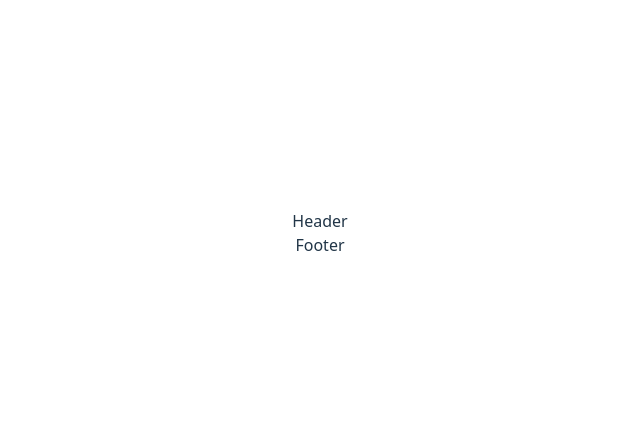
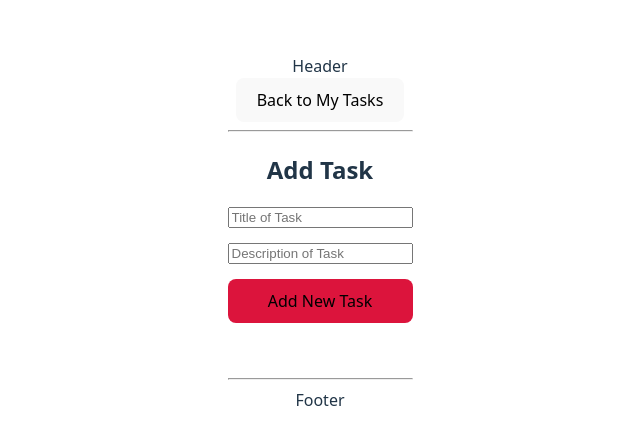
Before and after one commit to NashitaSattar/React-To-Do-List-Application, a React (Vite) app: page /add-task in a window 1280 px wide. Before the commit this address had no page. Shown: the part 167-612 px from the top of the page, without its empty margins (320-960 px from the left). Built offline with nearby package versions, Linux system fonts and the light colour scheme.

Commit message:
Created Add Users Functionality

```diff
--- a/src/App.jsx
+++ b/src/App.jsx
@@ -2,6 +2,7 @@ import { useState } from 'react'
 import { BrowserRouter, Routes, Route } from 'react-router-dom'
 import './App.css'
 import {TaskList} from "./pages/TaskList"
+import {AddTask} from "./pages/AddTask"
 import {Header} from "./component/Header"
 import {Footer} from "./component/Footer"
 
@@ -12,7 +13,8 @@ function App() {
       <BrowserRouter>
         {<Header/>}
         <Routes>
-          <Route path="/" element={<TaskList/>} />
+          <Route path="/tasks" element={<TaskList/>} />
+          <Route path="/add-task" element={<AddTask/>} />
         </Routes>
         {<Footer/>}
       </BrowserRouter>
--- a/src/component/Footer.jsx
+++ b/src/component/Footer.jsx
@@ -2,6 +2,9 @@ import React from 'react'
 
 export const Footer = () => {
   return (
-    <div>Footer</div>
+    <>
+      <hr/>
+      <div>Footer</div>
+    </>
   )
 }
--- a/src/component/Header.jsx
+++ b/src/component/Header.jsx
@@ -1,7 +1,13 @@
 import React from 'react'
+import { useNavigate, Link } from 'react-router-dom'
 
 export const Header = () => {
   return (
-    <div>Header</div>
+    <>
+      <div>Header</div>
+      <Link to="/tasks"><button>Back to My Tasks</button></Link>
+      <hr/>
+    </>
+
   )
 }
--- a/src/component/TaskItem.jsx
+++ b/src/component/TaskItem.jsx
@@ -2,11 +2,29 @@ import React from "react";
 import "../styles/TaskItem.css"
 
 const TaskItem = ({ individual_task }) => {
+  const today = new Date();
+  const month = today.getMonth()+1;
+  const year = today.getFullYear();
+  const date = today. getDate();
+  const currentDate = month + "/" + date + "/" + year;
+
+  individual_task.date = currentDate
+
   return (
-      <li className={`task-status-${individual_task.completed ? "completed" : "pending"}`}>
-        {individual_task.title} - {individual_task.completed ? "Completed" : "Pending"}
-      </li>
+    <li className={`task-status-${individual_task.completed ? "completed" : "pending"}`}>
+      {individual_task.title}
+
+      {individual_task?.description && (
+        <span>: {individual_task.description}</span>
+      )}
+
+      {" ("}{individual_task.completed ? "Completed" : "Pending"}{") "}
+
+      {" --- "}{`Created on: ${individual_task.date}`}
+    </li>
   );
 };
 
+
+
 export default TaskItem;
--- /dev/null
+++ b/src/pages/AddTask.jsx
@@ -0,0 +1,82 @@
+import React, { useState } from 'react';
+import { useNavigate, Link } from 'react-router-dom'
+import { createTask } from '../service/taskService';
+import "../styles/AddTask.css";
+
+export const AddTask = () => {
+  const [title, setTitle] = useState("");
+  const [description, setDescription] = useState("");
+  const [loading, setLoading] = useState(false);
+  const [error, setError] = useState("");
+  const [success, setSuccess] = useState("");
+  const navigate = useNavigate();
+
+  const today = new Date();
+  const month = today.getMonth()+1;
+  const year = today.getFullYear();
+  const date = today. getDate();
+  const currentDate = month + "/" + date + "/" + year;
+
+  const handleAddTask = async (e) => {
+    e.preventDefault();
+
+    if (!title.trim()) {
+      setError("Title is required");
+      return;
+    }
+
+    setError("");
+    setLoading(true);
+
+    try {
+      const newTask = {
+        title: title,
+        description: description,
+        completed: false,
+        date: currentDate
+
+      };
+      await createTask(newTask);
+
+      setTitle("");
+      setDescription("");
+      setSuccess("Submission Successful");
+      navigate("/tasks");
+
+    } catch (err) {
+      setError("Failed to add task");
+      setSuccess("Submission Failed");
+      console.error(err);
+
+    } finally {
+      setLoading(false);
+    }
+  };
+
+  return (
+    <>
+      {loading && <p>Loading...</p>}
+      <h2>Add Task</h2>
+      <form onSubmit={handleAddTask} className="submit-form">
+        <input
+          placeholder="Title of Task"
+          value={title}
+          onChange={(e) => setTitle(e.target.value)}
+        />
+        {error && <p style={{ color: "red" }}>{error}</p>}
+        <input
+          placeholder="Description of Task"
+          value={description}
+          onChange={(e) => setDescription(e.target.value)}
+        />
+        <button
+          type="submit"
+          className={title.length === 0 ? "disabledButton" : "enabledButton"}
+          >
+          Add New Task
+        </button>
+        <p>{success}</p>
+      </form>
+    </>
+  );
+};
--- a/src/pages/TaskList.jsx
+++ b/src/pages/TaskList.jsx
@@ -1,12 +1,11 @@
 import React from 'react'
 import { useState, useEffect } from 'react'
+import { useNavigate, Link } from 'react-router-dom'
 import { getTasks, createTask, updateTask, deleteTask } from '../service/taskService'
 import TaskItem from '../component/TaskItem'
 
 export const TaskList = () => {
   const [tasks, setTasks] = useState([])
-  const [title, setTitle] = useState("")
-  const [status, setStatus] = useState(false)
   const [loading, setLoading] = useState(true)
   const [error, setError] = useState("")
 
@@ -48,8 +47,8 @@ export const TaskList = () => {
         </p>
       }
       <div>
-        <hr/>
         <h2>My Tasks</h2>
+        <Link to="/add-task"><button>Add Task</button></Link>
         {tasks.length === 0 &&
           <p>No tasks available today</p>
         }
--- /dev/null
+++ b/src/styles/AddTask.css
@@ -0,0 +1,13 @@
+.submit-form{
+    display: flex;
+    flex-direction: column;
+    gap: 15px;
+}
+
+.disabledButton {
+    background-color: crimson;
+}
+
+.enabledButton{
+    background-color: chartreuse;
+}
--- a/static/db.json
+++ b/static/db.json
@@ -3,17 +3,23 @@
     {
       "id": 1,
       "title": "Task 1",
-      "completed": false
+      "completed": false,
+      "description": "First Task",
+      "date": ""
     },
     {
       "id": 2,
       "title": "Task 2",
-      "completed": false
+      "completed": false,
+      "description": "",
+      "date": ""
     },
     {
       "id": 3,
       "title": "Task 3",
-      "completed": true
+      "completed": true,
+      "description": "Third Task",
+      "date": ""
     }
   ]
 }
```
Also changed, not shown: src/component/AddTask.jsx (deleted, +0 -7 lines).
